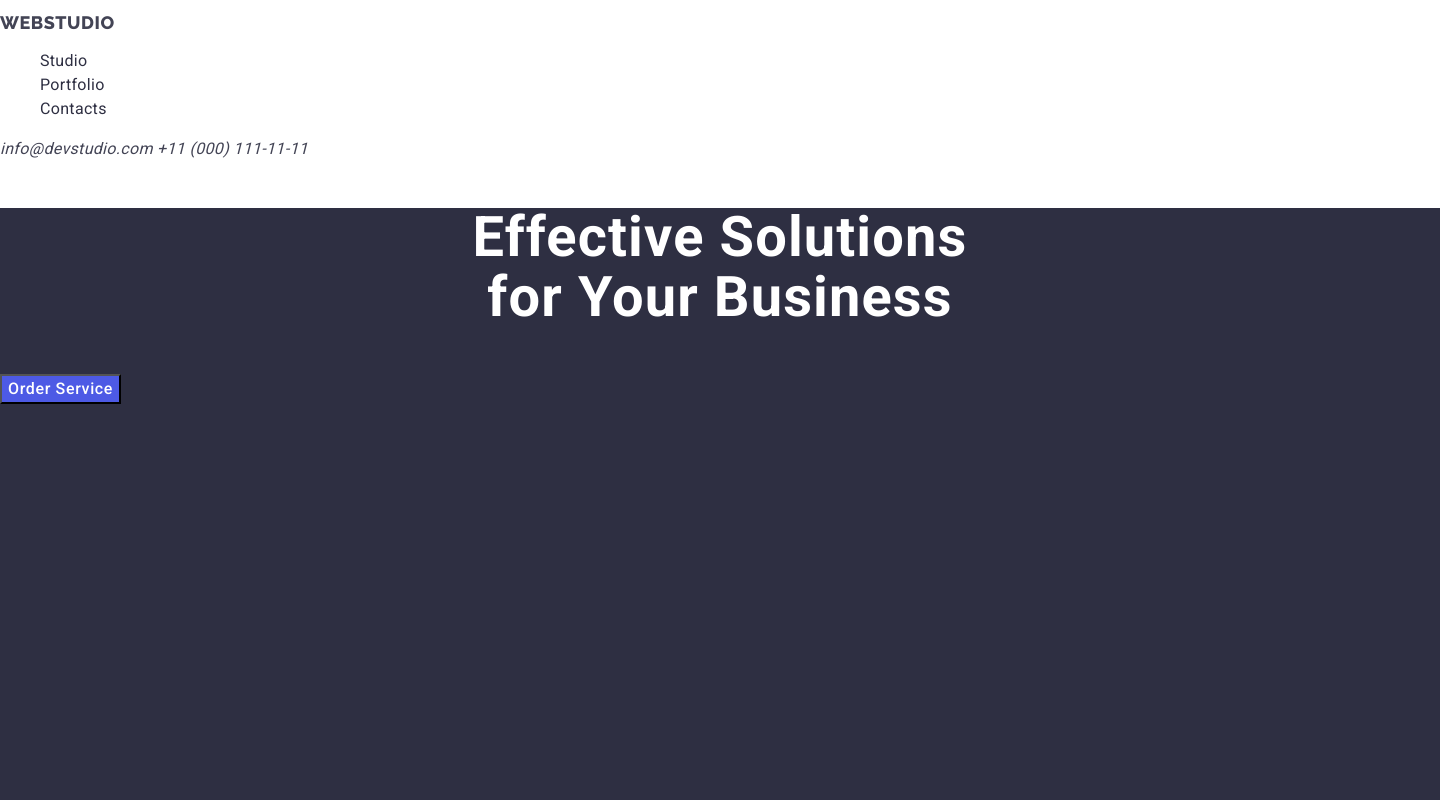
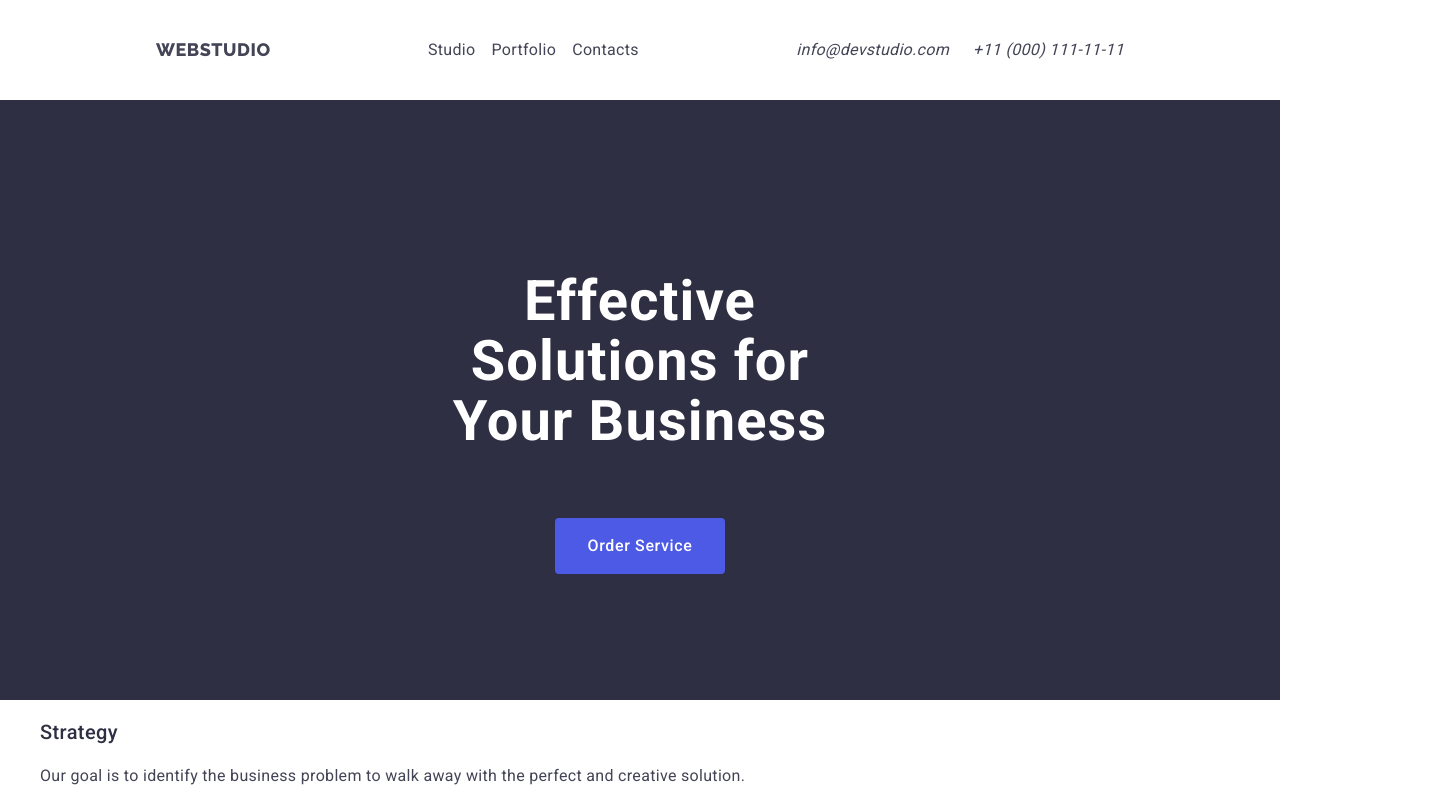
Before and after one commit to frasdor/goit-markup-hw-03, a plain HTML site: page index.html in a window 1280 px wide. Shown: the top 800 px of the page, 1440 px wide, since content can reach past the window. Drawn offline with nearby package versions, Linux system fonts and the light colour scheme.

Commit message:
added fexbox

```diff
--- a/index.html
+++ b/index.html
@@ -12,32 +12,36 @@
 </head>
 <body>
     <header class="top-line">
-        <h1>
-            <a class="logo" href="./index.html">web<span class="studio">studio</span></a>
-        </h1>
 
-        <nav >
+            <a class="logo" class="link" href="./index.html">
+                <h1>web<span class="studio">studio</span></h1>
+            </a>
 
-            <ul class="menu-nav" style="list-style-type: none;">
-                <li>Studio</li>
-                <li>Portfolio</li>
-                <li class="menu-item-contacts">Contacts</li>
+
+        <nav class="navigation">
+
+            <ul class="menu-nav">
+                <li class="menu-item-contacts">
+                    <a class="link">Studio</a></li>
+                <li class="menu-item-contacts">
+                    <a class="link">Portfolio</a></li>
+                <li class="menu-item-contacts">
+                    <a class="link">Contacts</a></li>
             </ul>
-            <address>
-                <a href="mailto:info@devstudio.com">info@devstudio.com</a>
-                <a href="tel:+110001111111">+11 (000) 111-11-11</a>
+        </nav>
+            <address class="contacts">
+                <a class="link" href="mailto:info@devstudio.com">info@devstudio.com</a>
+                <a class="link" href="tel:+110001111111">+11 (000) 111-11-11</a>
             </address>
-        </nav>
+
 
     </header>
     <main>
         <section class="hero-image">
             <h2 class="hero-image-text">Effective Solutions
-                <br>
-                for Your Business
+                            for Your Business
             </h2>
-            <button type="button">Order Service</button>
-
+            <button class="hero-btn" type="button">Order Service</button>
         </section>
         <section class="feature">
             <ul style="list-style-type: none;">
@@ -94,7 +98,7 @@
                 </li>
             </ul>
         </section>
-        <section class="Portfolio">
+        <section class="portfolio">
             <h2>Our Portfolio</h2>
                 <ul style="list-style-type: none;">
                     <li>
--- a/style.css
+++ b/style.css
@@ -15,42 +15,101 @@
 body{
     font-family: 'Roboto', 'Arial', 'Helvetica', sans-serif;
     color: var(--navy-blue);
+    margin: 0;
+}
+
+/******* header ******/
+.top-line{
+    background-color: var(--white);
+    padding: 0 156px;
+    height: 100px;
+    display: flex;
+    align-items: center;
+    justify-content:space-between ;
+}
+.logo{
+    margin:0;
 }
 .menu-nav{
+    list-style-type: none;
+    margin: 0;
+    padding: 0;
     font-size: 16px;
     line-height: 150%;
     letter-spacing: 0.02em;
+    display: flex;
+    gap: 16px;
 }
 
-.menu-item-contacts {
+.link {
     /* color: var(--navy-blue); */
     cursor: pointer;
 }
 
-.menu-item-contacts:hover {
+.link:hover {
     color:var(--ocean);
     cursor: pointer;
 }
 
-.menu-item-contacts:focus {
+.link:focus {
     color:var(--ocean);
     cursor: pointer;
 }
-address {
+.link:active {
+    text-decoration: underline;
+}
+.contacts {
     font-size: 16px;
     line-height: 150%;
     letter-spacing: 0.02em;
     color: var(--slate);
+    display: flex;
+    gap: 24px;
 }
 
-button {
+
+/***** hero *****/
+.hero-image {
+    /* height: calc(100vh-200px); */
+    background-color: var(--navy-blue);
+    color: var(--white);
+
+    display: flex;
+    flex-direction: column;
+    align-items: center;
+    justify-content: center;
+    gap: 20px;
+    /* width: 1440px; */
+    height: 600px;
+}
+.hero-image-text{
+    font-weight: 700;
+    font-size: 56px;
+    line-height: 107%;
+    letter-spacing: 0.02em;
+    text-align: center;
+    color: var(--white);
+    word-wrap: break-word;
+    max-width: 440px;
+}
+
+.hero-btn {
+    padding: 1rem 2rem;
     background-color:var(--iris);
     cursor: pointer;
+    border: none;
+    border-radius: 4px;
+    font-weight: 500;
+    font-size: 16px;
+    line-height: 150%;
+    letter-spacing: 0.04em;
+    color: var(--white);
 }
 
-button:hover {
+.hero-btn:hover {
     background-color:var(--ocean);
     cursor: pointer;
+    opacity: 0.85;
 }
 h1{
     font-family: "Raleway", sans-serif;
@@ -69,27 +128,6 @@ a:hover {
     color:var(--ocean);
 }
 
-.hero-image{
-    background-color: var(--navy-blue);
-    width: 1440px;
-    height: 600px;
-}
-.hero-image-text{
-    font-weight: 700;
-    font-size: 56px;
-    line-height: 107%;
-    letter-spacing: 0.02em;
-    text-align: center;
-    color: var(--white);
-}
-
-button {
-    font-weight: 500;
-    font-size: 16px;
-    line-height: 150%;
-    letter-spacing: 0.04em;
-    color: var(--white);
-}
 
 h3 {
     font-weight: 500;
@@ -130,6 +168,13 @@ h2 {
     color: var(--slate);
 }
 
+/* Our Portfolio */
+.portfolio {
+
+}
+
+
+/* footer */
 footer{
     background-color: var(--navy-blue);
 }
```
